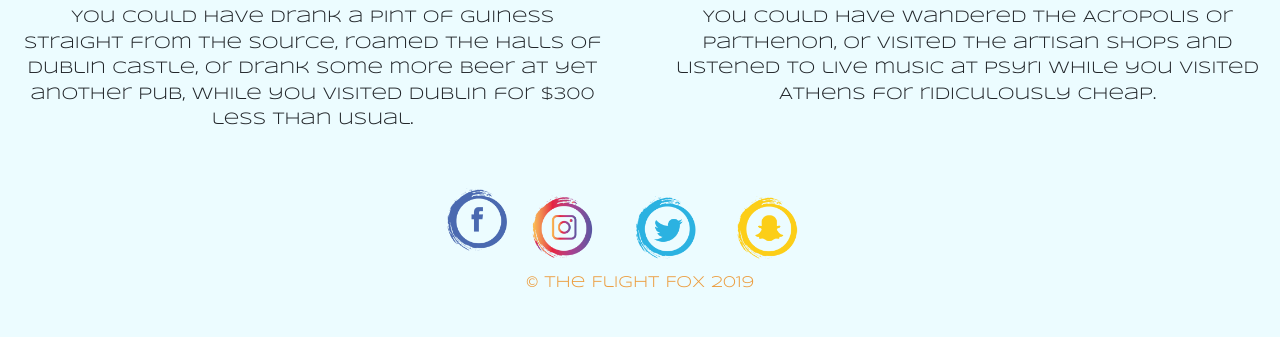
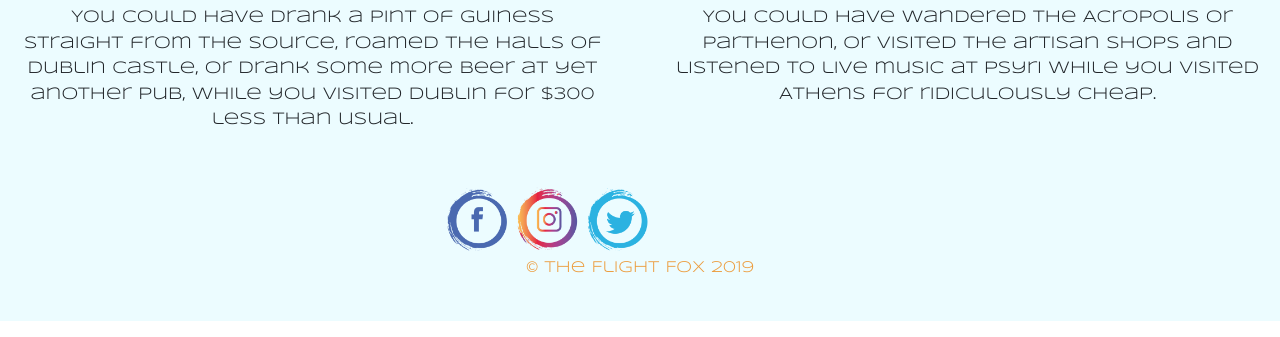
Before and after one commit to dewild15/flight-fox, a plain HTML site: page index.html in a window 1280 px wide. Shown: the part 2106-2443 px from the top of the page. Drawn offline with nearby package versions, Linux system fonts and the light colour scheme; a web font is replaced by a local one.

Commit message:
Update index.html

```diff
--- a/index.html
+++ b/index.html
@@ -106,12 +106,9 @@
   <footer>
 
     <div class="row social-bar">
-
       <a href="https://www.facebook.com/WeAreFlightFox/"><img class="socials" src="images/facebook.png" alt="">  </a>
-
-      <img class="socials" src="images/insta.png" alt="">
-      <img class="socials" src="images/twitter.png" alt="">
-      <img class="socials" src="images/snapchat.png" alt="">
+      <a href="https://www.instagram.com/the_flight_fox/"><img class="socials" src="images/insta.png" alt=""> </a>
+      <a href="https://twitter.com/theflightfox/"> <img class="socials" src="images/twitter.png" alt=""> </a>
     </div>
         <p>© The Flight Fox 2019</p>
   </footer>
```
